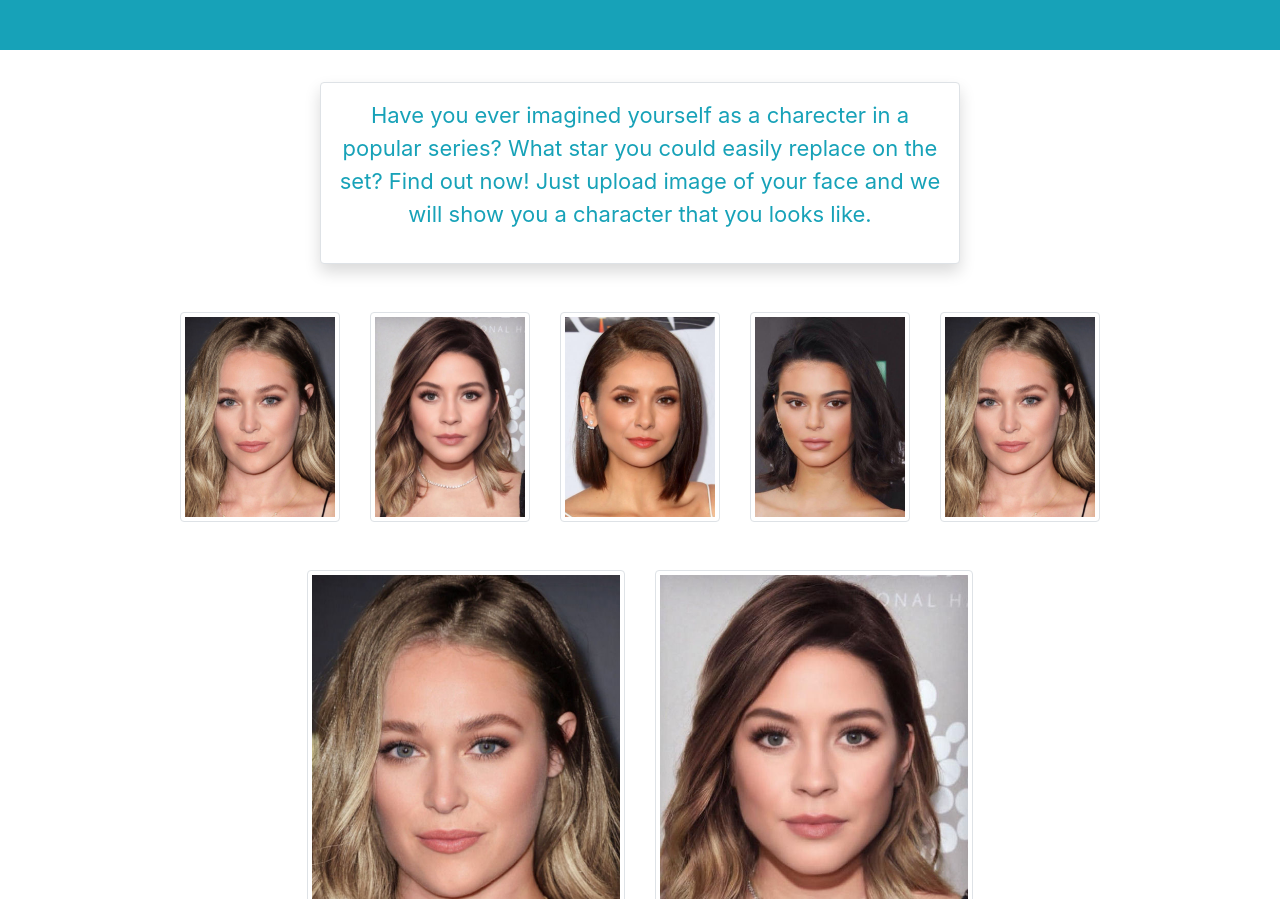
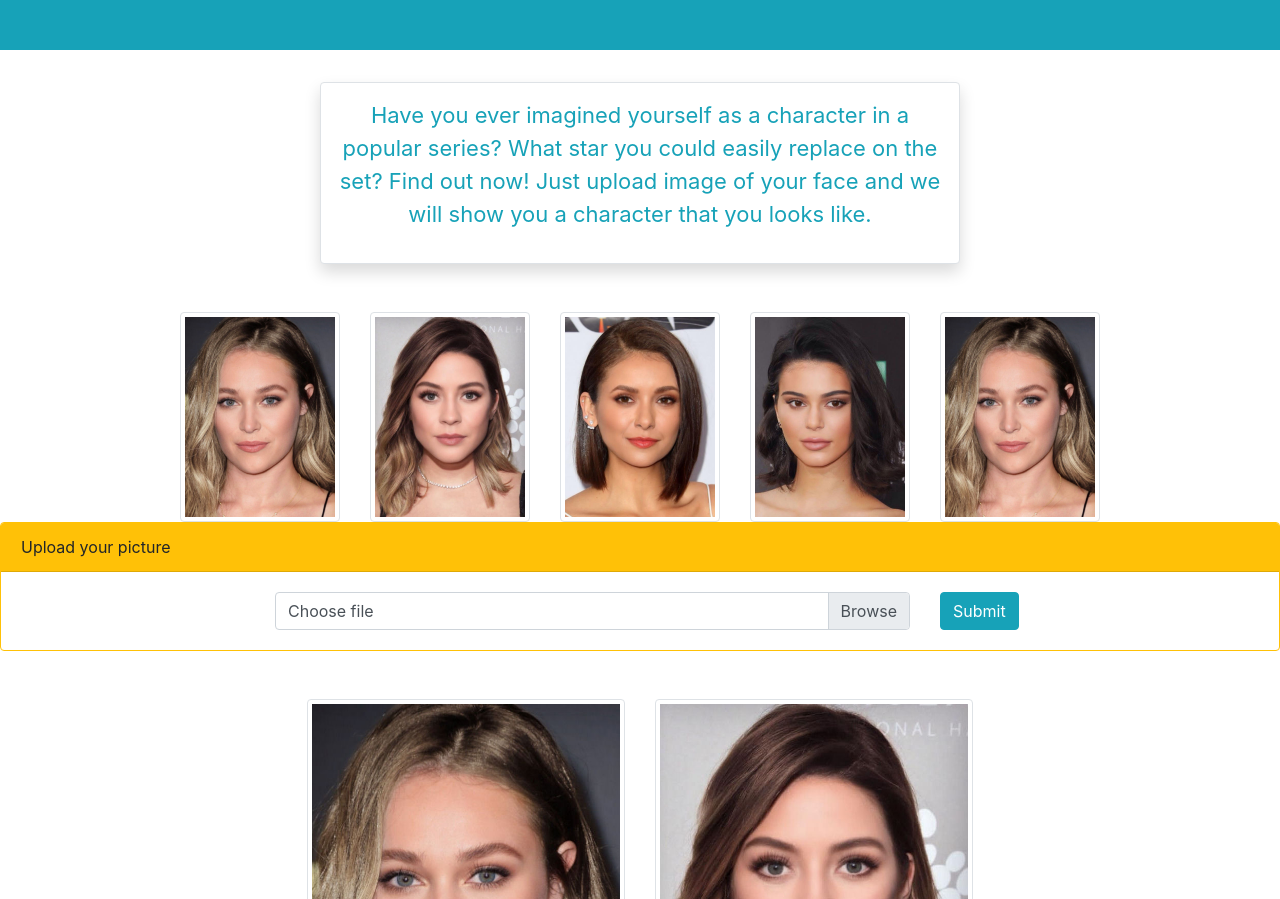
Before and after one commit to MeShootIn/FaceRecognitionApp, a React app: page / in a window 1280 px wide. Shown: the part 201-1100 px from the top of the page. Built offline with nearby package versions, Linux system fonts and the light colour scheme.

Commit message:
Added upload component Photo upload component added and minor bugs fixed

```diff
--- a/src/app/app.js
+++ b/src/app/app.js
@@ -10,11 +10,11 @@ import FaceDraw from './facedraw';
 import ImageSelector from './tool';
 */
 
-import NameApp from './components/nameApp'
-import Description from './components/description'
-import Gallery from './components/gallery'
-import Output from './components/output'
-import { Container, Row } from 'react-bootstrap';
+import NameApp from './components/nameApp';
+import Description from './components/description';
+import Gallery from './components/gallery';
+import Output from './components/output';
+import Upload from './components/upload';
 
 // **********************************************
 // Const
@@ -61,6 +61,7 @@ class App extends React.Component {
           <Description />
         </div>
         <Gallery />
+        <Upload />
         <Output />
       </div>
     );
--- a/src/app/components/description.js
+++ b/src/app/components/description.js
@@ -5,7 +5,7 @@ class Description extends React.Component {
     render() {
         return (
             <div class="w-50 text-center border rounded shadow p-3 mb-5 bg-white rounded text-info" style={{fontSize: 22}}>
-                    <p>Have you ever imagined yourself as a charecter in a popular series?
+                    <p>Have you ever imagined yourself as a character in a popular series?
                         What star you could easily replace on the set? Find out now!
                         Just upload image of your face and we will show you a character that you looks like.
                     </p>
--- /dev/null
+++ b/src/app/components/upload.js
@@ -0,0 +1,57 @@
+import React from "react";
+
+class Upload extends React.Component {
+    constructor(props) {
+        super(props);
+
+        this.handleSubmit = this.handleSubmit.bind(this);
+        this.handleChange = this.handleChange.bind(this);
+        this.fileInput = React.createRef();
+    }
+
+    handleChange(event) {
+        event.preventDefault();
+
+        let label = document.getElementById("customLabel");
+        label.innerHTML = this.fileInput.current.files[0].name;
+    }
+
+    handleSubmit(event) {
+        event.preventDefault();
+
+        document.getElementById("card").className = "card border-success";
+        document.getElementById("cardHeader").className = "card-header bg-success";
+    }
+
+    render() {
+        return (
+            <div className="card border-warning" id="card">
+                <div className="card-header bg-warning" id="cardHeader">
+                    Upload your picture
+                </div>
+
+                <div className="card-body">
+                    <form onSubmit={this.handleSubmit}>
+                        <div className="container">
+                            <div className="row">
+                                <div className="col-7 ml-auto">
+                                    <div className="custom-file">
+                                        <input type="file" className="custom-file-input" id="customFile"
+                                        ref={this.fileInput} onChange={this.handleChange} />
+                                        <label className="custom-file-label" for="customFile" id="customLabel">Choose file</label>
+                                    </div>
+                                </div>
+
+                                <div className="col-1 mr-auto">
+                                    <button className="btn btn-info" type="submit" onClick={this.handleClick}>Submit</button>
+                                </div>
+                            </div>
+                        </div>
+                    </form>
+                </div>
+            </div>
+        );
+    }
+}
+
+export default Upload;
```
Also changed, not shown: public/index.html (+0 -1 lines).
